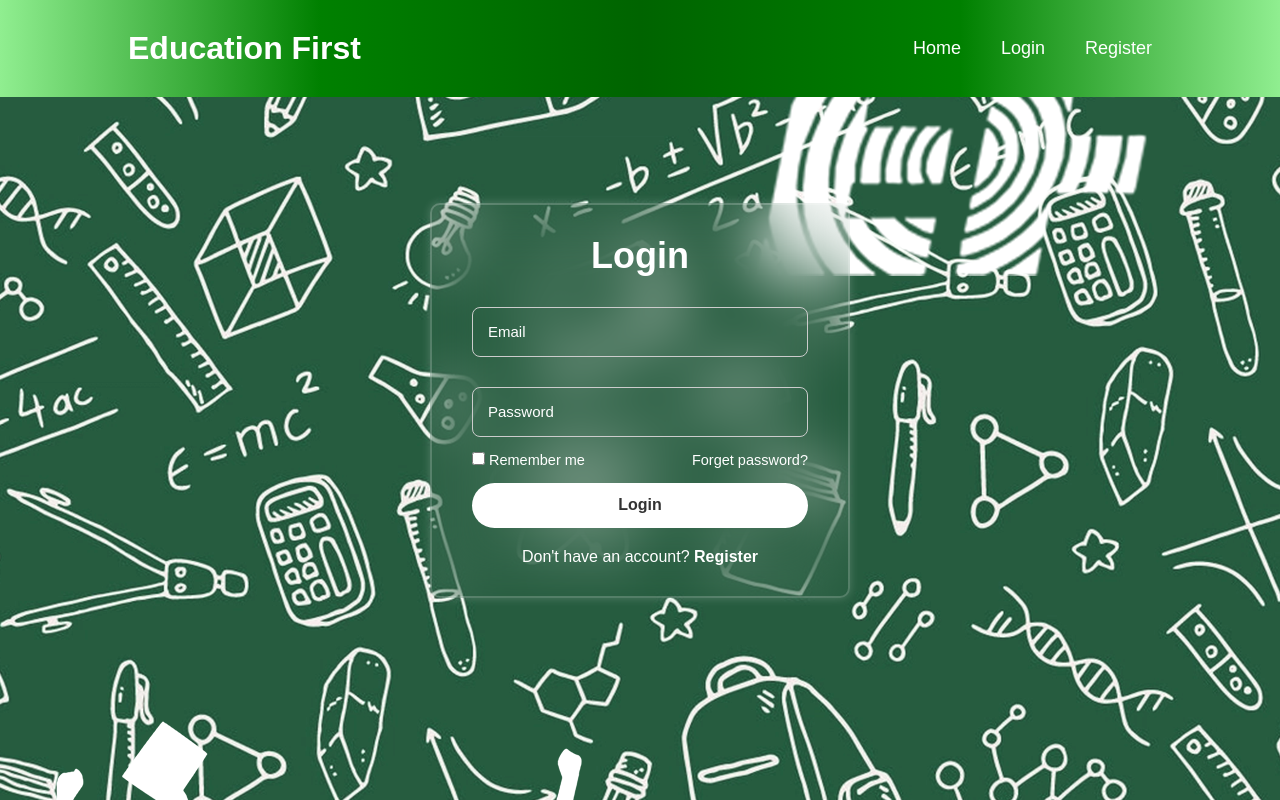
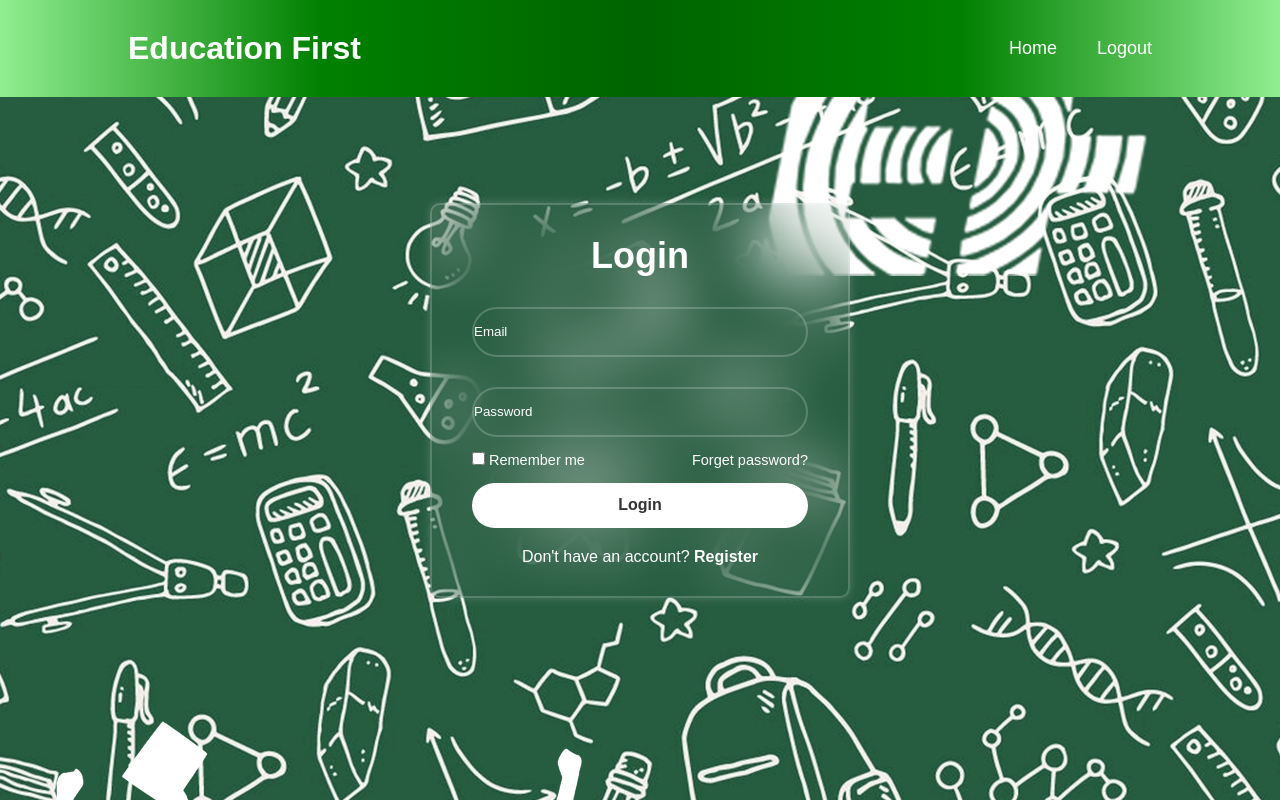
Before and after one commit to doodpool3179/ef-supplies-frontend-new, a React (Create React App) app: page /login in a window 1280 px wide. Built offline with nearby package versions, Linux system fonts and the light colour scheme; sample sign-in values are in the browser's storage.

Commit message:
From Validation Try 1

```diff
--- a/src/App.js
+++ b/src/App.js
@@ -1,19 +1,19 @@
-import React from 'react';
+import React, { useState } from 'react';
 import { BrowserRouter as Router, Routes, Route, Navigate } from 'react-router-dom';
 import LoginPage from './Components/loginForm/loginForm.jsx';
 import Home from './Components/Home/Homev2.jsx';
-import Payment from './Components/Payment/payment.jsx';
 import RegisterPage from './Components/loginForm/registerForm.jsx';
-
+import Navbar from './Components/Navbar/Navbar.jsx';
 
 function App() {
-  const isLoggedIn = !!localStorage.getItem('isLoggedIn'); // Check login status
+  const [isLoggedIn, setIsLoggedIn] = useState(!!localStorage.getItem('isLoggedIn'));
 
   return (
     <Router>
+      <Navbar isLoggedIn={isLoggedIn} setIsLoggedIn={setIsLoggedIn} />
       <Routes>
         <Route path="/" element={isLoggedIn ? <Home /> : <Navigate to="/login" />} />
-        <Route path="/login" element={<LoginPage />} />
+        <Route path="/login" element={<LoginPage setIsLoggedIn={setIsLoggedIn} />} />
         <Route path="/register" element={<RegisterPage />} />
       </Routes>
     </Router>
--- a/src/Components/Home/Homev2.jsx
+++ b/src/Components/Home/Homev2.jsx
@@ -7,7 +7,6 @@ import "./Homev2.css"
 const Home = () => {
     return(
         <div>
-        <Nav></Nav>
             <div className="shop">
                 <div className="shopTitle">
                 <h1>EF Supplies</h1>
--- a/src/Components/Navbar/Navbar.jsx
+++ b/src/Components/Navbar/Navbar.jsx
@@ -1,19 +1,28 @@
 import React from "react";
-import './Navbar.css'
+import './Navbar.css';
+import { Link, useNavigate } from 'react-router-dom';
 
-const Navbar = () => {
-    return(
-        <header className="header">
-            <a href="/" className="logo">Education First</a>
+const Navbar = ({ isLoggedIn, setIsLoggedIn }) => {
+  const navigate = useNavigate();
 
-            <nav className="navbar">
-                <a href="/">Home</a>
-                <a href="/login">Login</a>
-                <a href="/Register">Register</a>
-            </nav>
-        </header>
+  const handleLogout = () => {
+    localStorage.removeItem('isLoggedIn');
+    setIsLoggedIn(false);
+    navigate('/login');
+  };
 
-    )
-}
+  return (
+    <header className="header">
+      <a href="/" className="logo">Education First</a>
 
-export default Navbar
+      <nav className="navbar">
+        <Link to="/">Home</Link>
+        {!isLoggedIn && <Link to="/login">Login</Link>}
+        {!isLoggedIn && <Link to="/register">Register</Link>}
+        {isLoggedIn && <Link onClick={handleLogout}>Logout</Link>}
+      </nav>
+    </header>
+  );
+};
+
+export default Navbar;
--- a/src/Components/loginForm/loginForm.jsx
+++ b/src/Components/loginForm/loginForm.jsx
@@ -4,36 +4,52 @@ import './loginForm.css';
 import Nav from '../Navbar/Navbar'
 import { Link } from 'react-router-dom';
 
-const LoginPage = () => {
+const LoginPage = ({ setIsLoggedIn }) => {
     const [formData, setFormData] = useState({ email: '', password: '' });
+    const [error, setError] = useState('');
     const navigate = useNavigate();
 
     const handleSubmit = async (e) => {
         e.preventDefault();
+
+        // Client-side validation
+        if (!formData.email || !formData.password) {
+            setError('Both fields are required.');
+            return;
+        }
+
+        const emailRegex = /^[^\s@]+@[^\s@]+\.[^\s@]+$/;
+        if (!emailRegex.test(formData.email)) {
+            setError('Invalid email format.');
+            return;
+        }
+        // Clear errors and make API call
+        setError('');
         try {
-            const response = await fetch('http://localhost:3001/api/login', {
+            const response = await fetch(`${process.env.REACT_APP_API_URL}/api/login`, {
                 method: 'POST',
                 headers: { 'Content-Type': 'application/json' },
                 body: JSON.stringify(formData),
-        });
-        if (response.ok) {
-            localStorage.setItem('isLoggedIn', 'true'); // Store login token
-            navigate('/'); // Redirect to Home page
-        } else {
-            console.error('Login failed');
-        }
+            });
+            if (response.ok) {
+                localStorage.setItem('isLoggedIn', 'true');
+                navigate('/'); // Redirect to Home page
+            } else {
+                setError('Invalid email or password.');
+            }
         } catch (error) {
-          console.error('Error:', error);
+            setError('An error occurred. Please try again later.');
+            console.error(error);
         }
     };
 
     return(
 
     <div>
-        <Nav></Nav>
         <div className='wrapper'>
             <form onSubmit={handleSubmit}>
                 <h1>Login</h1>
+                {error && <p style={{ color: 'red' }}>{error}</p>}
                 <div className= "input-box">
                     <input
                         type="email"
@@ -54,7 +70,7 @@ const LoginPage = () => {
                 </div>
                 <div className= "remember-forget">
                     <label><input type="checkbox" />Remember me</label>
-                    <a href="#">Forget password?</a>
+                    <a>Forget password?</a>
                 </div>
 
                 <button type="submit">Login</button>
--- a/src/Components/loginForm/registerForm.jsx
+++ b/src/Components/loginForm/registerForm.jsx
@@ -6,12 +6,33 @@ import { Link } from 'react-router-dom';
 
 const RegisterPage = () => {
     const [formData, setFormData] = useState({ name: '', email: '', password: '' });
+    const [error, setError] = useState('');
     const navigate = useNavigate();
 
     const handleSubmit = async (e) => {
         e.preventDefault();
+
+        // Client-side validation
+        if (!formData.name || !formData.email || !formData.password) {
+            setError('All fields are required.');
+            return;
+        }
+
+        const emailRegex = /^[^\s@]+@[^\s@]+\.[^\s@]+$/;
+        if (!emailRegex.test(formData.email)) {
+            setError('Invalid email format.');
+            return;
+        }
+
+        if (formData.password.length < 6) {
+            setError('Password must be at least 6 characters long.');
+            return;
+        }
+
+        // Clear errors and make API call
+        setError('');
         try {
-            const response = await fetch('http://localhost:3001/api/register', {
+            const response = await fetch(`${process.env.REACT_APP_API_URL}/api/register`, {
             method: 'POST',
             headers: { 'Content-Type': 'application/json' },
             body: JSON.stringify(formData),
@@ -19,19 +40,21 @@ const RegisterPage = () => {
         if (response.ok) {
             navigate('/login');
         } else {
-            console.error('Registration failed');
+            const data = await response.json();
+            setError(data.error || 'Registration failed.');
         }
         } catch (error) {
-            console.error('Error:', error);
+            setError('An error occurred. Please try again later.');
+            console.error(error);
         }
     };
 
     return(
     <div>
-        <Nav></Nav>
         <div className='wrapper'>
             <form onSubmit={handleSubmit}>
                 <h1>Register</h1>
+                {error && <p style={{ color: 'red' }}>{error}</p>}
                 <div className= "input-box">
                     <input
                         type="text"
```
